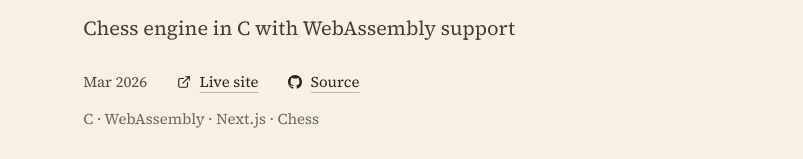
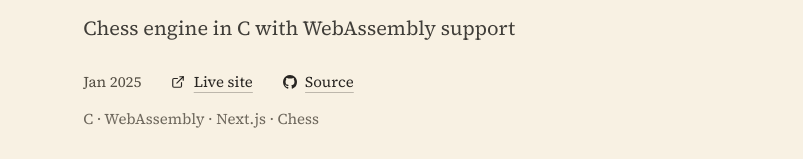
Before and after one commit to dgrco/my-portfolio, a Next.js app: page /projects/chess-engine in a window 1280 px wide. Shown: the part 267-426 px from the top of the page, without its empty margins (238-1041 px from the left). Built offline with nearby package versions, Linux system fonts and the light colour scheme; no server answers.

Commit message:
fix(dates): adjusted project dates to be more accurate

```diff
--- a/src/app/projects/chess-engine/page.mdx
+++ b/src/app/projects/chess-engine/page.mdx
@@ -7,7 +7,7 @@ export const metadata = {
   status: "Complete",
   featured: false,
   notable: true,
-  date: "2026-03-22",
+  date: "2025-01-27",
   github: "https://github.com/dgrco/ironpawn",
   live: "https://ironpawn.vercel.app",
   cover: "/ironpawn-board.png",
--- a/src/app/projects/study-app/page.mdx
+++ b/src/app/projects/study-app/page.mdx
@@ -7,7 +7,7 @@ export const metadata = {
   status: "Complete",
   notable: true,
   featured: false,
-  date: "2026-01-14",
+  date: "2025-10-20",
   github: "https://github.com/dgrco/TolariApp",
   live: "https://tolari.app",
   cover: "/tolari-app.png",
```
